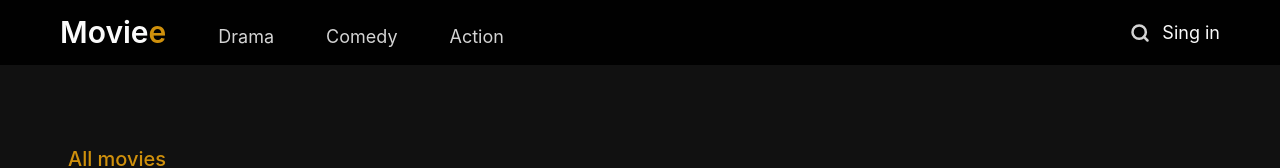
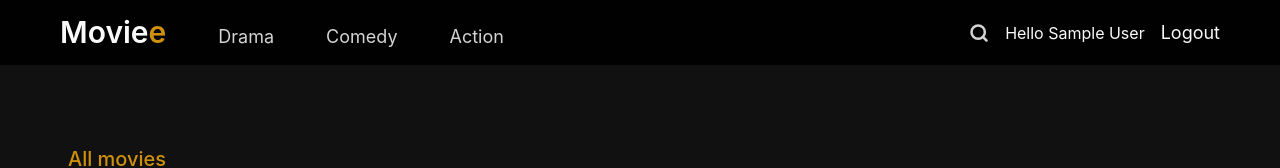
Before and after one commit to Hanieh-yousefzadeh/moviee-website-react, a React (Vite) app: page /shows in a window 1280 px wide. Shown: the top 168 px of the page. Built offline with nearby package versions, Linux system fonts and the light colour scheme; no server answers; sample sign-in values are in the browser's storage.

Commit message:
feat : add login page

```diff
--- a/src/App.jsx
+++ b/src/App.jsx
@@ -1,10 +1,12 @@
-import { Routes, Route } from 'react-router'
+import { Routes, Route ,Navigate } from 'react-router'
+import { useState } from 'react'
 import Home from "./pages/home"
 import Shows from "./pages/shows"
 import Genre from "./pages/genre"
 import Search from "./pages/search"
 import ShowDetails from "./pages/showdetails"
-
+import Login from './pages/login'
+import { AuthContext } from './context/authcontext'
 
 
 
@@ -12,15 +14,24 @@ import ShowDetails from "./pages/showdetails"
 
 
 function App() {
+
+  const [user, setUser] = useState(()=>{
+    return JSON.parse(localStorage.getItem("user")) || null
+  })
+
   return (
     <>
-      <Routes>
-        <Route path="/" element={<Home />} />
-        <Route path="/shows" element={<Shows />} />
-        <Route path="/genre/:genre" element={<Genre />} />
-        <Route path="/search" element={<Search />} />
-        <Route path="/show/:id" element={<ShowDetails />} />
-      </Routes>
+      <AuthContext value={{ user, setUser }}>
+        <Routes>
+          <Route path="/login" element={<Login />} />
+          <Route path="/" element={ user? <Home /> : <Navigate to="/login" />} />
+          <Route path="/shows" element={ user ? <Shows />: <Navigate to="/login" />} />
+          <Route path="/genre/:genre" element={ user? <Genre /> : <Navigate to="/login" />} />
+          <Route path="/search" element={ user ?<Search /> : <Navigate to="/login" />} />
+          <Route path="/show/:id" element={ user ? <ShowDetails /> :  <Navigate to="/login" />} />
+
+        </Routes>
+      </AuthContext>
     </>
   )
 }
--- a/src/components/header.jsx
+++ b/src/components/header.jsx
@@ -1,10 +1,21 @@
 import { Link, NavLink } from "react-router";
+import { useNavigate } from "react-router";
 import { useState } from "react";
 import { Search, TextAlignJustify, X } from "lucide-react"
+import { useContext } from "react";
+import { AuthContext } from "../context/authcontext";
 function Header() {
+    const navigate = useNavigate("")
+
     const [isOpen, setIsOpen] = useState(false);
+    const { user, setUser } = useContext(AuthContext);
     function handelClick() {
         return setIsOpen(!isOpen)
+    }
+    function handelLog() {
+        setUser(null)
+        navigate("/login")
+        localStorage.removeItem("user")
     }
     return (
         <header className="flex justify-between bg-[#010101] text-neutral-50 items-baseline w-full px-4 py-2.5 sm:px-8 lg:py-3.5 lg:px-15 relative">
@@ -15,14 +26,17 @@ function Header() {
                 <NavLink to="/genre/Comedy" className={({ isActive }) => `text-lg hidden sm:flex hover:text-[#CF900C] ${isActive ? "text-[#CF900C]" : "text-neutral-300"}`}>Comedy</NavLink>
                 <NavLink to="/genre/Action" className={({ isActive }) => `text-lg hidden sm:flex hover:text-[#CF900C] ${isActive ? "text-[#CF900C]" : "text-neutral-300"}`}>Action</NavLink>
             </div>
-            <div className="sm:flex sm:gap-3 hidden items-center">
+            <div className="sm:flex sm:gap-4 hidden items-center">
                 <NavLink to="/search" className={({ isActive }) => `sm:flex ${isActive ? "text-[#CF900C]" : "text-neutral-50"}`}><Search className="sm:size-5 text-neutral-300  hover:text-[#CF900C]" strokeWidth={3} /></NavLink>
-                <button className="text-lg  hover:text-[#CF900C]">Sing in</button>
+                <span>Hello {user.name}</span>
+                <button onClick={handelLog} className="text-lg  hover:text-[#CF900C]">Logout</button>
+
             </div>
             <button onClick={handelClick} className="text-[#CF900C] self-center sm:hidden">
-              {isOpen ? (<X className="size-5.5 rounded-sm"/>):(<TextAlignJustify className="size-5.5 rounded-sm" />)}
+                {isOpen ? (<X className="size-5.5 rounded-sm" />) : (<TextAlignJustify className="size-5.5 rounded-sm" />)}
             </button>
-            {isOpen && (
+            {
+                isOpen && (
                     <div className=" absolute top-14 right-4 z-1 bg-[#CF900C] sm:hidden  flex flex-col text-left pl-2 pr-2.5 py-2.5 rounded-md gap-2">
                         <button className="text-sm text-zinc-900 font-medium ">Sing in</button>
                         <NavLink to="/search" className={({ isActive }) => ` flex text-sm items-baseline font-medium pl-1.5 ${isActive ? "text-[#CF900C]" : "text-zinc-900"}`}>Search</NavLink>
@@ -30,9 +44,10 @@ function Header() {
                         <NavLink to="/genre/Comedy" className={({ isActive }) => `text-sm font-medium hover:text-[#CF900C] pl-1.5 ${isActive ? "text-zinc-50" : "text-zinc-900"}`}>Comedy</NavLink>
                         <NavLink to="/genre/Action" className={({ isActive }) => `text-sm font-medium hover:text-[#CF900C] pl-1.5 ${isActive ? "text-zinc-50" : "text-zinc-900"}`}>Action</NavLink>
                     </div>
-            )}
+                )
+            }
 
-        </header>
+        </header >
     )
 };
 export default Header;
--- /dev/null
+++ b/src/context/authcontext.jsx
@@ -0,0 +1,3 @@
+import { createContext } from "react";
+
+export const AuthContext = createContext (null);
--- /dev/null
+++ b/src/pages/login.jsx
@@ -0,0 +1,86 @@
+import { useState, useContext } from "react";
+import { AuthContext } from "../context/authcontext"
+import { useNavigate } from "react-router";
+
+function Login() {
+
+    const navigate = useNavigate()
+
+    const [name, setName] = useState("")
+    const [email, setEmail] = useState("")
+    const [password, setPassword] = useState("")
+
+    const [error, setError] = useState("")
+
+    const correctEmail = "moviee@gmail.com";
+    const correctPassword = "78945612"
+
+    const { setUser } = useContext(AuthContext);
+
+    function handelSubmit(e) {
+        e.preventDefault();
+
+        if (name.trim() === "") {
+            setError("please enter name");
+            return
+        }
+        if (email.trim() === "") {
+            setError("please enter email");
+            return
+        }
+        if (email !== correctEmail) {
+            setError("email invalid");
+            return
+        }
+        if (password.trim() === "") {
+            setError("please enter password");
+            return
+        }
+        if (password !== correctPassword) {
+            setError("password invalid");
+            return
+        }
+
+
+
+
+        setError("");
+
+        setUser({
+            name: name,
+            email: email
+        })
+        navigate("/")
+
+       localStorage.setItem("user", JSON.stringify({ name:name, email:email}));
+    }
+
+    function handelName(e) {
+        setName(e.target.value)
+    }
+
+    function handelEmail(e) {
+        setEmail(e.target.value)
+    }
+
+    function handelPassword(e) {
+        setPassword(e.target.value)
+    }
+
+
+    return (
+        <div className="text-neutral-50">
+            <form onSubmit={handelSubmit} className="flex flex-col justify-center items-center xl:pt-32 pt-30 sm:pt-20 sm:gap-8 gap-6" >
+                <h1 className="lg:text-4xl sm:text-3xl text-xl sm:pb-1 pb-2 font-bold">Welcome to Movie<span className="text-[#CF900C]">e</span></h1>
+                <p className="text-amber-500">{error}</p>
+                <input type="text" placeholder="name" value={name} onChange={handelName} className="border border-[#cf910c60] sm:pt-3 sm:pb-4 pb-3 pt-2 rounded-xl pl-3 lg:pr-40 sm:pr-35 pr-12 outline-none" />
+                <input type="text" placeholder="email" value={email} onChange={handelEmail} className="border border-[#cf910c60] sm:pt-3 sm:pb-4 pb-3 pt-2 rounded-xl pl-3  lg:pr-40 sm:pr-35 pr-12  outline-none"/>
+                <input type="password" placeholder="password" value={password} onChange={handelPassword} className="border border-[#cf910c60] sm:pt-3 sm:pb-4 pb-3 pt-2 rounded-xl pl-3  lg:pr-40 sm:pr-35 pr-12  outline-none" />
+                <div>
+                    <button type="submit" className=" pt-2 pb-3 lg:px-15 sm:px-13 px-10 bg-[#cf910c4b] rounded-full sm:text-lg text-sm mt-5 cursor-pointer text-neutral-50 hover:bg-[#CF900C] font-semibold">Login</button>
+                </div>
+            </form>
+        </div>
+    )
+}
+export default Login;
```
Lines whose indentation alone changed are shown as unchanged.
